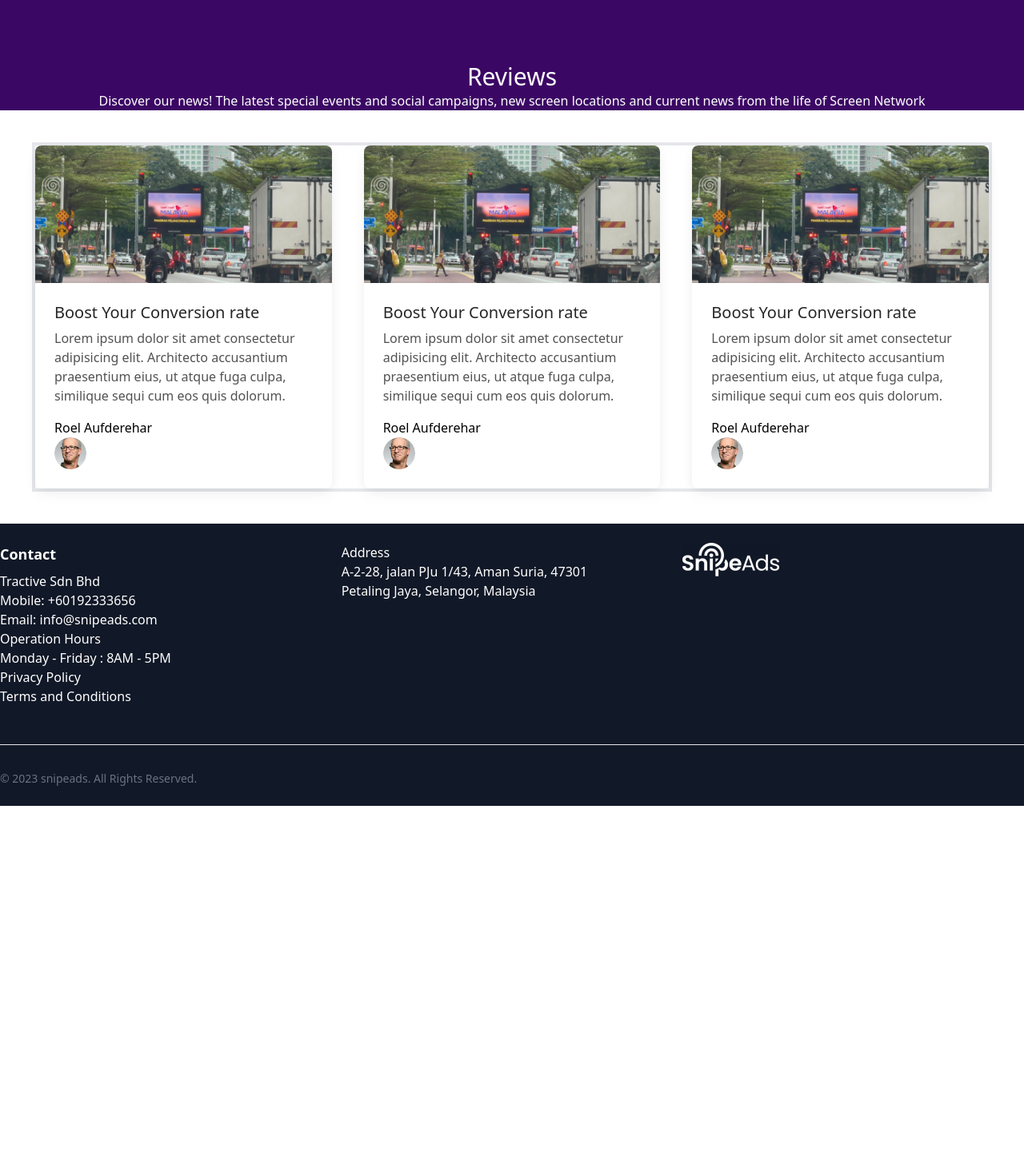
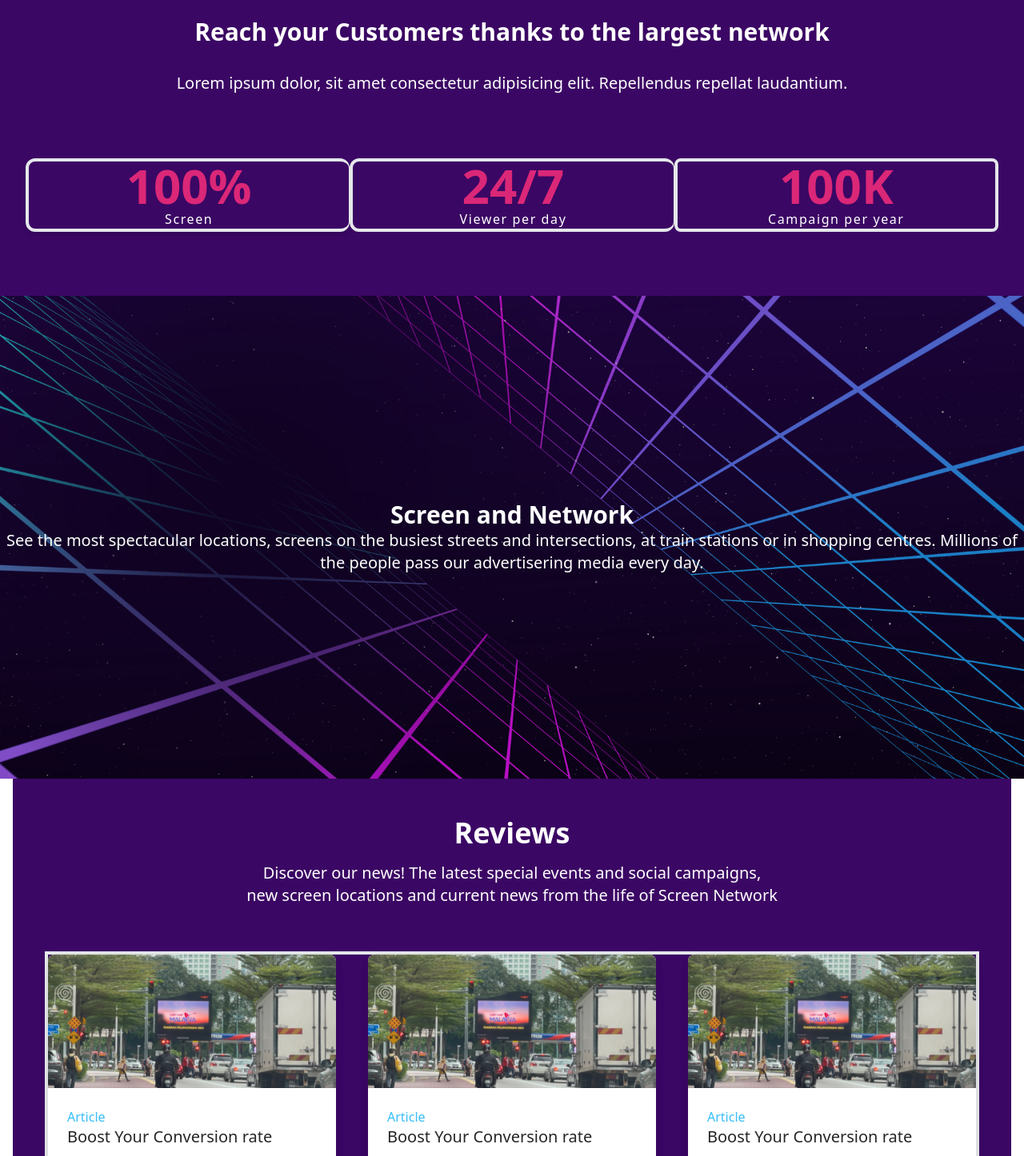
Before and after one commit to maxmamun11/snipe-2.0, a React (Vite) app: page /home in a window 1280 px wide. Shown: the part 962-2408 px from the top of the page at 80% size. Before the commit the page ends 1970 px from the top, so only its background shows below. Built offline with nearby package versions, Linux system fonts and the light colour scheme.

Commit message:
update home page

```diff
--- a/src/components/Card/Card.jsx
+++ b/src/components/Card/Card.jsx
@@ -1,6 +1,5 @@
 /* eslint-disable no-unused-vars */
 import React from "react";
-// import { TERipple } from "tw-elements-react";
 import avatar from "../../assets/Avatar.png";
 import blogImage from "../../assets/image.png";
 
@@ -11,6 +10,7 @@ export default function BlogSectionCard() {
         <img className="rounded-t-lg" src={blogImage} alt="Bloge Image" />
       </a>
       <div className="p-6">
+        <h1 className="text-sky-400">Article</h1>
         <h5 className="mb-2 text-xl font-medium leading-tight text-neutral-800 dark:text-neutral-50">
           Boost Your Conversion rate
         </h5>
--- a/src/components/Header/Header.jsx
+++ b/src/components/Header/Header.jsx
@@ -12,7 +12,7 @@ export default function Header() {
         <div className="flex flex-wrap items-center justify-between max-w-screen-xl mx-auto">
           <div className="items-center hidden px-2 py-2 lg:order-2 md:block">
             <Link
-              to="#"
+              to="https://dash.staging.snipeads.com/"
               className="text-white
                hover:bg-white focus:ring-4
                 focus:ring-gray-300
--- a/src/components/Home/Home.jsx
+++ b/src/components/Home/Home.jsx
@@ -1,15 +1,13 @@
 import BlogSectionCard from "../Card/Card";
-
-// const stats = [
-//   { id: 1, name: "Screen", value: "100%" },
-//   { id: 2, name: "Viewer per day", value: "24/7" },
-//   { id: 3, name: "Campaign per year", value: "100k" },
-// ];
+import hero from "../../assets/hero.png";
 
 export const Home = () => {
   return (
     <>
-      <div className="relative flex justify-center mb-10 text-white bg-gray-900 items min-h-screen-col">
+      <div
+        className="relative flex justify-center mb-10 text-white bg-indigo-800 bg-center bg-cover items min-h-screen-col "
+        style={{ backgroundImage: `url(${hero})` }}
+      >
         <video
           className="w-full h-auto "
           src="media.mp4"
@@ -22,9 +20,9 @@ export const Home = () => {
             Unlock the Power of Out-of-Home Advertising: Explore, Connect, and
             Grow Your Brand with Our OOH Marketplace.
           </h1>
-          {/* Button */}
+
           <button
-            className="px-20 py-3 text-white uppercase rounded-lg bg-500 font-blod"
+            className="px-20 py-3 text-white uppercase rounded-lg font-blod "
             style={{ backgroundColor: "#FC1481" }}
           >
             See Our Screens
@@ -36,26 +34,21 @@ export const Home = () => {
               className="w-20 h-20 cursor-pointer place-items-center"
             />
           </div>
-          {/* Downward icon below the button */}
-          {/* {snipeDownwardIcon} */}
         </div>
       </div>
-      <section></section>
-      <section>
-        <div className="text-center text-white bg-purple-950">
-          <h1 className="mt-4 text-3xl">
+
+      <section className="">
+        <div className="mt-64 text-center text-white bg-purple-950">
+          <h1 className="py-8 text-3xl font-bold">
             Reach your Customers thanks to the largest network
           </h1>
-          <p>
+          <p className="text-xl">
             Lorem ipsum dolor, sit amet consectetur adipisicing elit.
             Repellendus repellat laudantium.
           </p>
-          <div className="px-4 py-16 mx-auto sm:max-w-xl md:max-w-full lg:max-w-screen-xl md:px-24 lg:px-8 lg:py-20">
-            <div
-              className="grid grid-cols-2 row-gap-8 md:grid-cols-3 rounded-xl"
-              style={{ backgroundImage: "" }}
-            >
-              <div className="text-center md:border-r">
+          <div className="px-4 py-4 mx-auto sm:max-w-xl md:max-w-full lg:max-w-screen-xl md:px-30 lg:px-8 lg:py-20">
+            <div className="grid grid-cols-2 row-gap-8 md:grid-cols-3 ">
+              <div className="text-center border-4 shadow-md md:border-r rounded-xl ">
                 <h6 className="text-4xl font-bold text-pink-600 lg:text-5xl xl:text-6xl">
                   100%
                 </h6>
@@ -63,7 +56,7 @@ export const Home = () => {
                   Screen
                 </p>
               </div>
-              <div className="text-center md:border-r">
+              <div className="text-center border-4 md:border-r rounded-xl">
                 <h6 className="text-4xl font-bold text-pink-600 lg:text-5xl xl:text-6xl ">
                   24/7
                 </h6>
@@ -71,7 +64,7 @@ export const Home = () => {
                   Viewer per day
                 </p>
               </div>
-              <div className="text-center ">
+              <div className="text-center border-4 rounded-lg ">
                 <h6 className="text-4xl font-bold text-pink-600 lg:text-5xl xl:text-6xl ">
                   100K
                 </h6>
@@ -81,44 +74,35 @@ export const Home = () => {
               </div>
             </div>
           </div>
-
-          {/* <div className="flex justify-center pt-8 pb-8 bg-white ">
-            <div className="flex px-4 py-4 text-3xl text-pink-500 r bg-purple-950 ">
-              {" "}
-              100%
-              <span className="text-xl text-white">
-                <br />
-                Screen
-              </span>
-            </div>
-            <div className="px-4 py-4 text-3xl text-pink-500 bg-purple-950 shrink-7">
-              24/7
-              <span className="text-white">
-                <br />
-                Viewer per day
-              </span>
-            </div>
-            <div className="px-4 py-4 text-3xl text-pink-500 bg-purple-950">
-              100K
-              <span className="text-white">
-                <br />
-                Campaign per year
-              </span>
-            </div>
-          </div> */}
         </div>
       </section>
       <section>
+        <div
+          className="py-64 bg-cover "
+          style={{ backgroundImage: `url(${hero})` }}
+        >
+          <h1 className="text-3xl font-bold text-center text-white">
+            Screen and Network
+          </h1>
+          <p className="text-xl text-center text-white">
+            See the most spectacular locations, screens on the busiest streets
+            and intersections, at train stations or in shopping centres.
+            Millions of the people pass our advertisering media every day.
+          </p>
+        </div>
+      </section>
+      <section className="py-12 mx-4 bg-purple-950">
         <div className="text-center text-white bg-purple-950">
-          <h1 className="text-3xl ">Reviews</h1>
-          <p>
-            Discover our news! The latest special events and social campaigns,
+          <h1 className="text-4xl font-bold ">Reviews</h1>
+          <p className="py-4 text-xl">
+            Discover our news! The latest special events and social campaigns,{" "}
+            <br />
             new screen locations and current news from the life of Screen
             Network
           </p>
         </div>
 
-        <div className="flex gap-10 mx-10 my-10 mt-10 border-4 border-solid ">
+        <div className="flex gap-10 mx-10 my-10 mt-10 border-4 border-solid 50 ">
           <BlogSectionCard />
           <BlogSectionCard />
           <BlogSectionCard />
--- a/src/components/Screens/Screens.jsx
+++ b/src/components/Screens/Screens.jsx
@@ -1,6 +1,3 @@
-/* eslint-disable no-unused-vars */
-import React from "react";
-
 const Screens = () => {
   return <div>Screens</div>;
 };
```
Also changed, not shown: src/assets/billbordImage.png (added), src/assets/hero.png (renamed from src/assets/backGroundImg.png).
